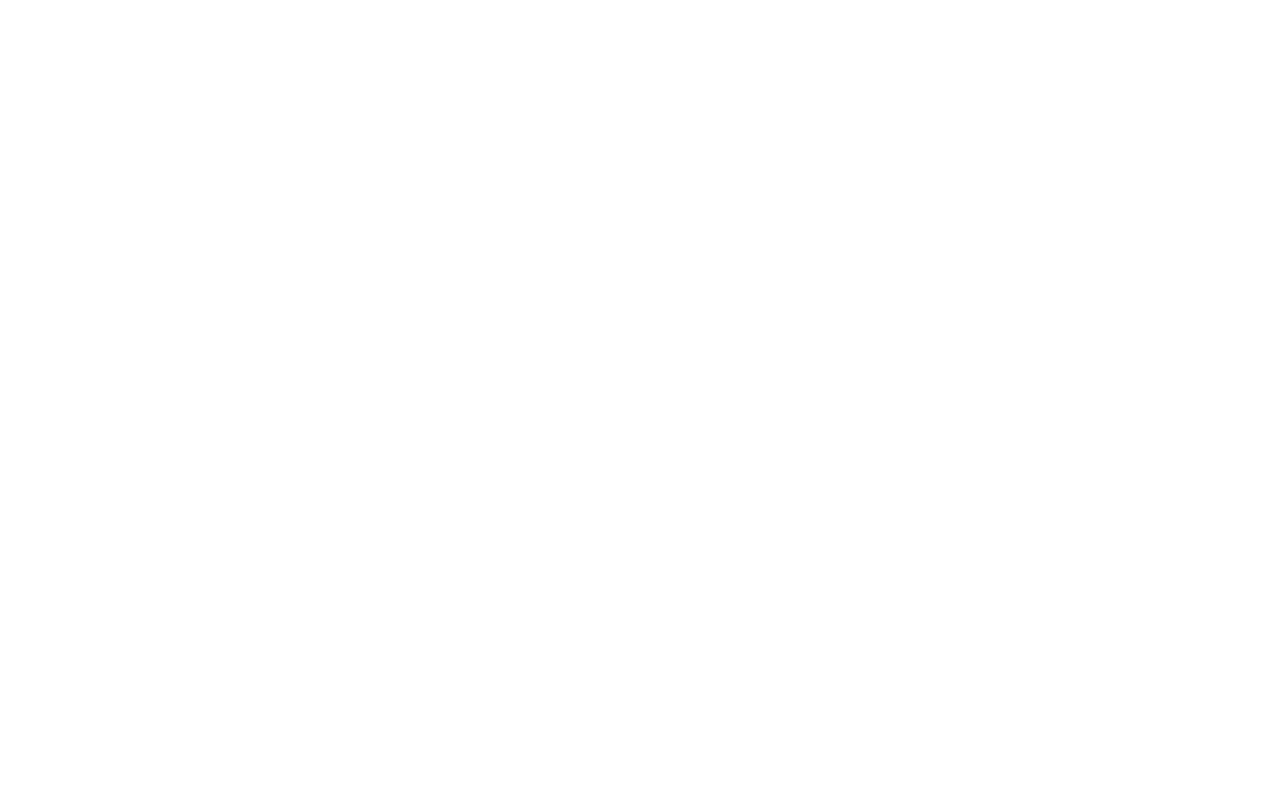
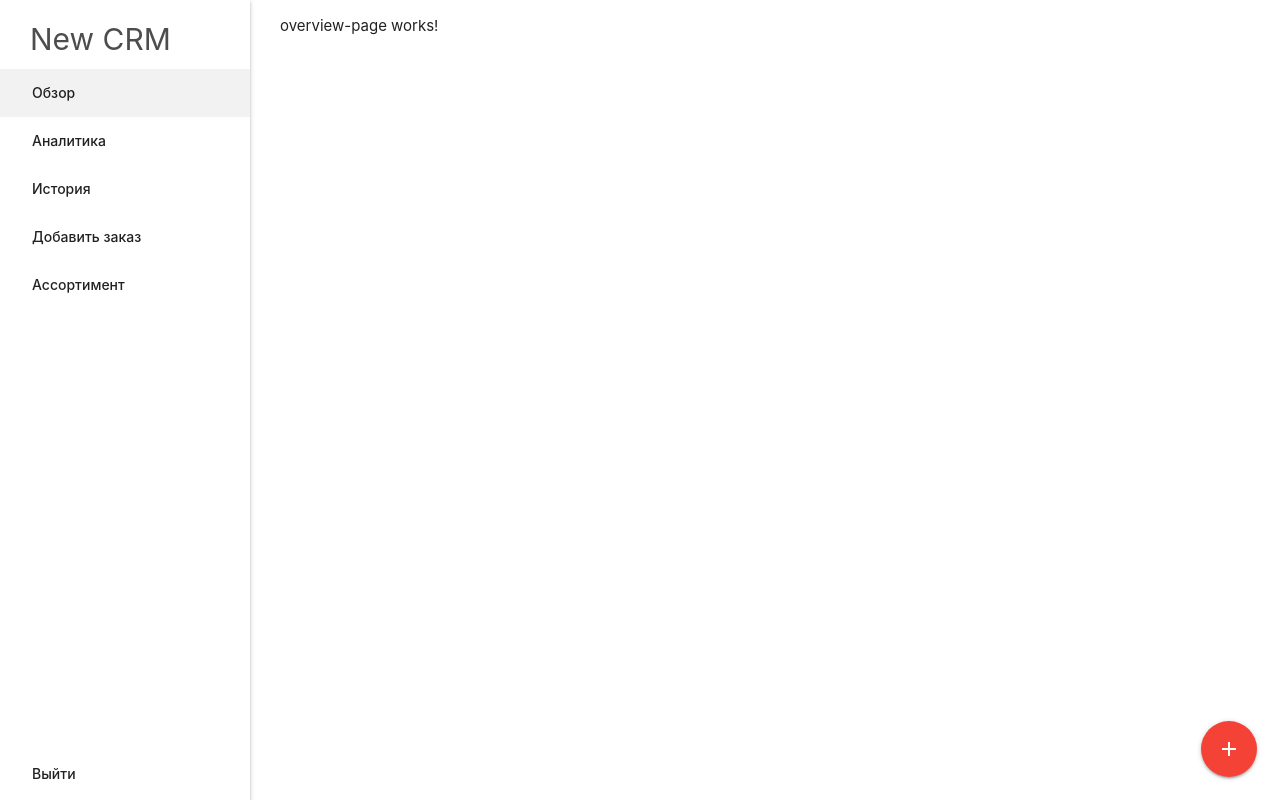
Before and after one commit to AndreyDodonov/crm, an Angular app in the folder client/: page /overview in a window 1280 px wide. Before the commit this address led to /. Built offline with nearby package versions, Linux system fonts and the light colour scheme; sample sign-in values are in the browser's storage.

Commit message:
+ overview layout

```diff
--- a/client/src/app/app-routing.module.ts
+++ b/client/src/app/app-routing.module.ts
@@ -5,6 +5,7 @@
 import { AuthLayoutComponent } from './shared/layouts/auth-layout/auth-layout.component';
 import { SiteLayoutComponent } from './shared/layouts/site-layout/site-layout.component';
 import { AuthGuard } from './shared/classes/auth.guard';
+import { OverviewPageComponent } from './overview-page/overview-page.component';
 
 
 
@@ -20,7 +21,9 @@
    },
   {
     path: '',
-    component: SiteLayoutComponent, canActivate: [AuthGuard],children: []
+    component: SiteLayoutComponent, canActivate: [AuthGuard],children: [
+      {path: 'overview', component: OverviewPageComponent}
+    ]
    }
 ];
 
--- a/client/src/app/app.module.ts
+++ b/client/src/app/app.module.ts
@@ -10,6 +10,7 @@
 import { RegisterPageComponent } from './register-page/register-page.component';
 import {HttpClientModule, HTTP_INTERCEPTORS} from '@angular/common/http';
 import {TokenInterceptor} from './shared/classes/token.Interceptor';
+import { OverviewPageComponent } from './overview-page/overview-page.component';
 
 
 
@@ -19,7 +20,8 @@
     LoginPageComponent,
     AuthLayoutComponent,
     SiteLayoutComponent,
-    RegisterPageComponent
+    RegisterPageComponent,
+    OverviewPageComponent
   ],
   imports: [
     BrowserModule,
--- /dev/null
+++ b/client/src/app/overview-page/overview-page.component.html
@@ -0,0 +1 @@
+<p>overview-page works!</p>
--- /dev/null
+++ b/client/src/app/overview-page/overview-page.component.ts
@@ -0,0 +1,15 @@
+import { Component, OnInit } from '@angular/core';
+
+@Component({
+  selector: 'app-overview-page',
+  templateUrl: './overview-page.component.html',
+  styleUrls: ['./overview-page.component.css']
+})
+export class OverviewPageComponent implements OnInit {
+
+  constructor() { }
+
+  ngOnInit() {
+  }
+
+}
--- a/client/src/app/shared/layouts/site-layout/site-layout.component.html
+++ b/client/src/app/shared/layouts/site-layout/site-layout.component.html
@@ -1 +1,30 @@
-<p>site-layout works!</p>
+<ul class="sidenav sidenav-fixed a-sidenav">
+    <h4>New CRM</h4>
+    <li
+     class="bold"
+      *ngFor="let link of links"
+      routerLinkActive="active">
+        <a [routerLink]="[link.url]" class="waves-effect waves-orange">
+            {{link.name}}
+        </a>
+    </li>
+    <li
+      class="bold last">
+        <a href="#" class="waves-effect waves-orange" (click)="logout($event)">
+            Выйти
+        </a></li>
+</ul>
+
+<main class="content">
+    <router-outlet></router-outlet>
+</main>
+
+<div class="fixed-action-btn">
+    <a class="btn-floating btn-large red">
+        <i class="large material-icons">add</i>
+    </a>
+    <ul>
+        <li><a class="btn-floating green"><i class="material-icons">assignment</i></a></li>
+        <li><a class="btn-floating blue"><i class="material-icons">list</i></a></li>
+    </ul>
+</div>
--- a/client/src/app/shared/layouts/site-layout/site-layout.component.ts
+++ b/client/src/app/shared/layouts/site-layout/site-layout.component.ts
@@ -1,4 +1,6 @@
 import { Component, OnInit } from '@angular/core';
+import { AuthService } from '../../services/auth.service';
+import { Router } from '@angular/router';
 
 @Component({
   selector: 'app-site-layout',
@@ -7,9 +9,24 @@
 })
 export class SiteLayoutComponent implements OnInit {
 
-  constructor() { }
+  links = [
+    {url: '/overview', name: 'Обзор'},
+    {url: '/analytics', name: 'Аналитика'},
+    {url: '/history', name: 'История'},
+    {url: '/order', name: 'Добавить заказ'},
+    {url: '/categories', name: 'Ассортимент'}
+  ]
+
+  constructor(private auth: AuthService,
+              private router: Router) { }
 
   ngOnInit() {
   }
 
+  logout(event: Event) {
+    event.preventDefault()
+    this.auth.logout()
+    this.router.navigate(['/login'])
+  }
+
 }
--- a/client/src/index.html
+++ b/client/src/index.html
@@ -6,6 +6,7 @@
   <base href="/">
   <meta name="viewport" content="width=device-width, initial-scale=1">
   <link rel="icon" type="image/x-icon" href="favicon.ico">
+  <link href="https://fonts.googleapis.com/icon?family=Material+Icons" rel="stylesheet">
 </head>
 <body>
   <app-root></app-root>
```
Also changed, not shown: client/src/app/overview-page/overview-page.component.css (added), 1 other file (tests, documents, lock files or other folders).
